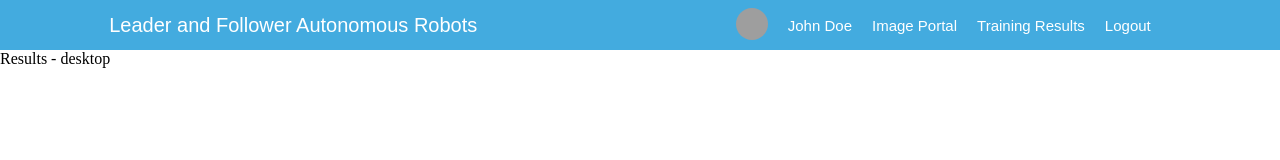
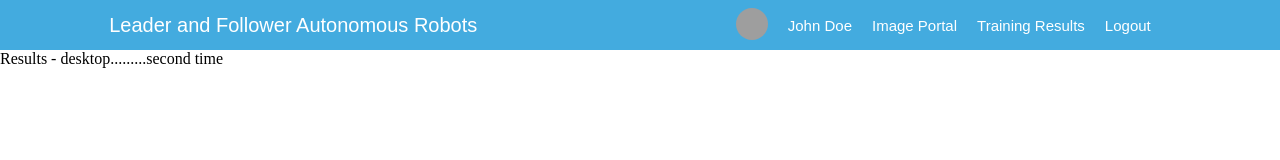
Before and after one commit to idygre/robotFrontEnd, a React (Create React App) app: page /Results in a window 1280 px wide. Shown: the top 160 px of the page. Built offline with nearby package versions, Linux system fonts and the light colour scheme; grey boxes are pictures that could not be loaded.

Commit message:
desktop 2nd commit

```diff
--- a/src/pages/Results.jsx
+++ b/src/pages/Results.jsx
@@ -1,7 +1,7 @@
 import React from "react";
 
 const Results = () => {
-  return <div>Results - desktop</div>;
+  return <div>Results - desktop.........second time</div>;
 };
 
 export default Results;
```
